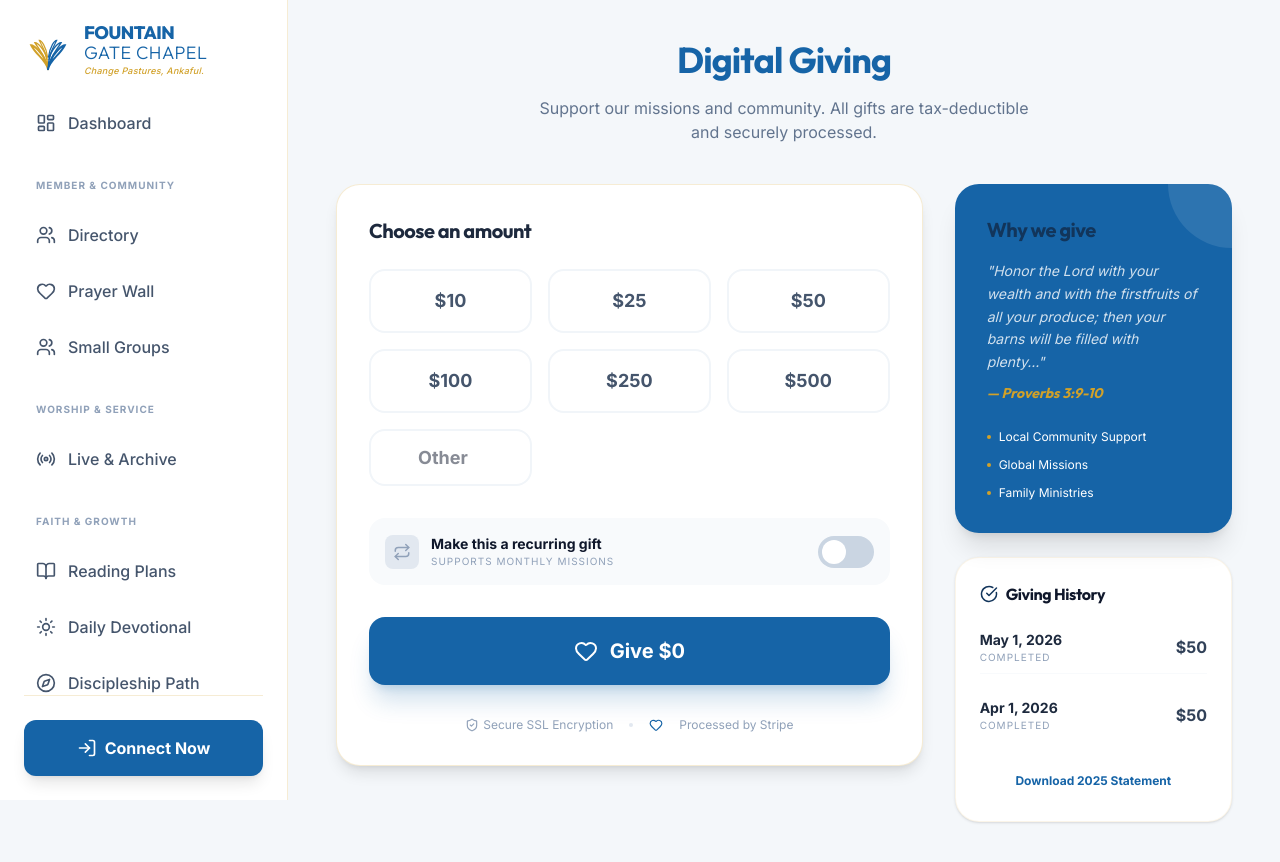
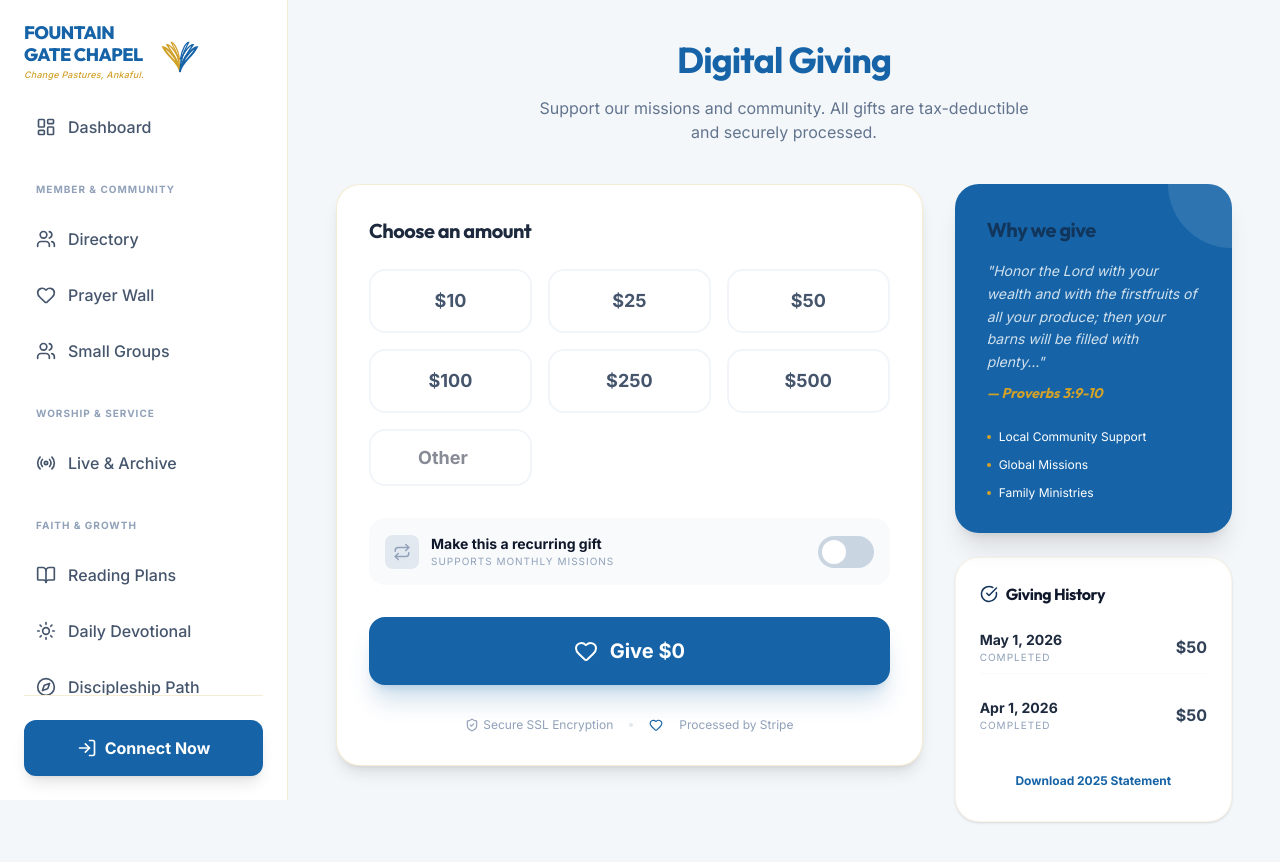
Before and after one commit to ram2ey/fountaingatechapel-church-management-system, a Next.js app: page /giving in a window 1280 px wide. Built offline with nearby package versions, Linux system fonts and the light colour scheme; no server answers; sample sign-in values are in the browser's storage; a web font is replaced by a local one.

Commit message:
style: update logo layout and font weight to match official church logo

```diff
--- a/src/components/FountainGateLogo.tsx
+++ b/src/components/FountainGateLogo.tsx
@@ -18,6 +18,22 @@ export default function FountainGateLogo({ size = 'md', showText = true }: Fount
 
   return (
     <div className="flex items-center space-x-3 select-none">
+      {showText && (
+        <div className="flex flex-col text-left">
+          {/* Brand Font matches the modern geometric clean lines of the logo */}
+          <span className={`font-serif font-black tracking-tight text-[#1664a7] leading-none uppercase ${selected.text}`}>
+            Fountain
+          </span>
+          <span className={`font-serif font-black tracking-tight text-[#1664a7] leading-none uppercase mt-1 ${selected.text}`}>
+            Gate Chapel
+          </span>
+          {/* Golden subtitle as requesting by user */}
+          <span className={`font-sans font-medium text-[#D1A129] italic tracking-wide mt-1.5 leading-none ${selected.slogan}`}>
+            Change Pastures, Ankaful.
+          </span>
+        </div>
+      )}
+
       {/* Dynamic Stylized Reeds Vector matching the uploaded logo */}
       <div className={`relative flex-shrink-0 ${selected.svg}`}>
         <svg viewBox="0 0 100 100" fill="none" xmlns="http://www.w3.org/2000/svg" className="w-full h-full transform hover:scale-105 transition-transform duration-300">
@@ -68,22 +84,6 @@ export default function FountainGateLogo({ size = 'md', showText = true }: Fount
           />
         </svg>
       </div>
-
-      {showText && (
-        <div className="flex flex-col">
-          {/* Brand Font matches the modern geometric clean lines of the logo */}
-          <span className={`font-serif font-black tracking-tight text-[#1664a7] leading-none uppercase ${selected.text}`}>
-            Fountain
-          </span>
-          <span className={`font-serif font-light tracking-wide text-[#1664a7] leading-none uppercase mt-0.5 ${selected.text}`}>
-            Gate Chapel
-          </span>
-          {/* Golden subtitle as requesting by user */}
-          <span className={`font-sans font-medium text-[#D1A129] italic tracking-wide mt-1 leading-none ${selected.slogan}`}>
-            Change Pastures, Ankaful.
-          </span>
-        </div>
-      )}
     </div>
   );
 }
```
